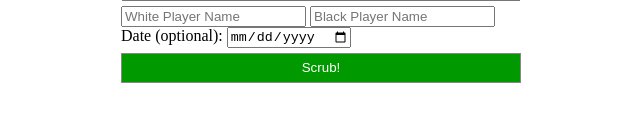
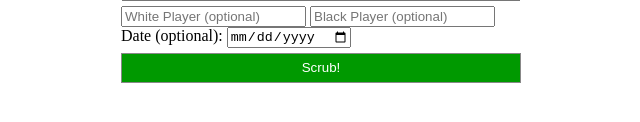
Before and after one commit to ogskeyboard/sgf-scrub, a plain HTML site: page index.html in a window 1280 px wide. Shown: the part 440-562 px from the top of the page, 319-959 px from the left. Drawn offline with Linux system fonts and the light colour scheme.

Commit message:
Update index.html

```diff
--- a/index.html
+++ b/index.html
@@ -113,8 +113,8 @@
     <br>
     <textarea id="toscrub" placeholder="Paste SGF contents here..."></textarea>
     <br>
-    <input id="white" type="text" value="" placeholder="White Player Name"></input>
-    <input id="black" type="text" value="" placeholder="Black Player Name"></input>
+    <input id="white" type="text" value="" placeholder="White Player (optional)"></input>
+    <input id="black" type="text" value="" placeholder="Black Player (optional)"></input>
     <br>Date (optional): <input id="date" type="date" value="" placeholder="Date (optional)"></input>
     <button onclick="scrub()" type="button">Scrub!</button>
     <div id="res" class="hide">
```
